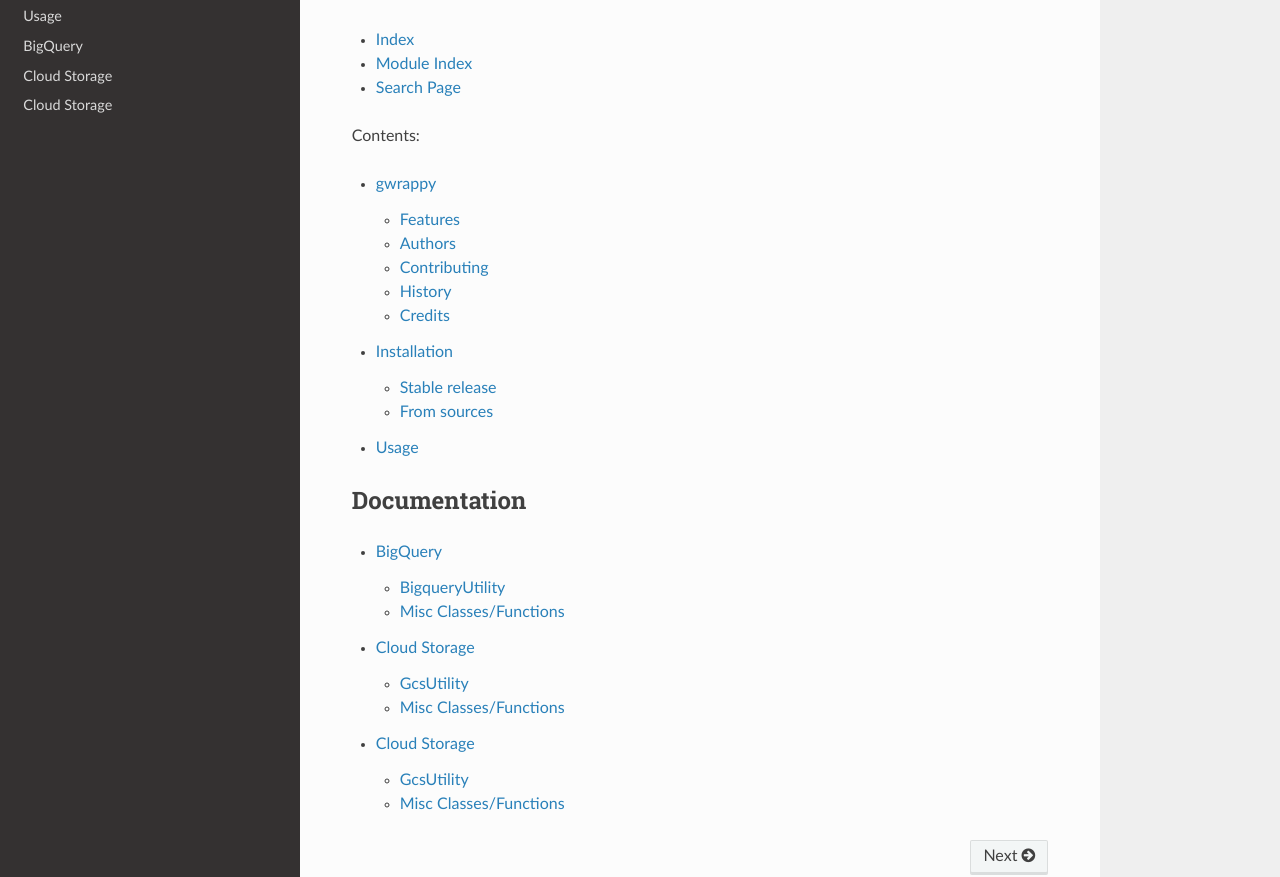
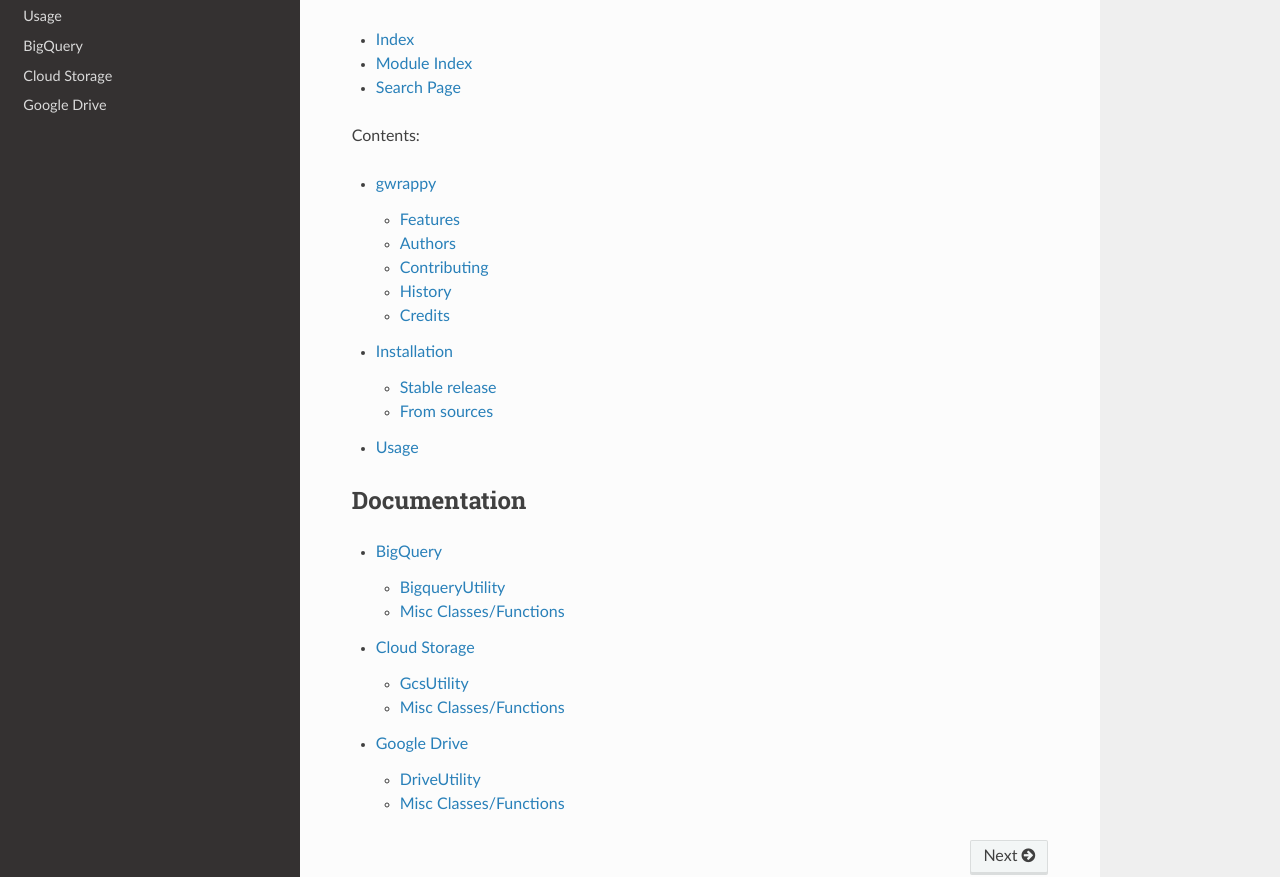
Before and after one commit to danielpoonwj/gwrappy, a Sphinx documentation site: the page built from docs/index.rst, in a window 1280 px wide and 1193 px high. Shown: the part 188-1065 px from the top of the window. Built offline with Sphinx 7.4.7 and the Read the Docs theme 2.0.0, drawn with Linux system fonts in a browser that asks for light colours; some of the changed lines change nothing that is shown.

Commit message:
organized module .rst files into subfolder

```diff
--- a/docs/conf.py
+++ b/docs/conf.py
@@ -20,9 +20,7 @@
 # directory, add these directories to sys.path here. If the directory is
 # relative to the documentation root, use os.path.abspath to make it
 # absolute, like shown here.
-sys.path.insert(0, os.path.abspath('..'))
-
-import gwrappy
+sys.path.insert(0, os.path.abspath('../'))
 
 # -- General configuration ---------------------------------------------
 
@@ -54,9 +52,9 @@
 # the built documents.
 #
 # The short X.Y version.
-version = gwrappy.__version__
+version = '0.1.0'
 # The full version, including alpha/beta/rc tags.
-release = gwrappy.__version__
+release = '0.1.0'
 
 # The language for content autogenerated by Sphinx. Refer to documentation
 # for a list of supported languages.
--- a/docs/index.rst
+++ b/docs/index.rst
@@ -21,7 +21,8 @@
 -------------
 
 .. toctree::
+    :maxdepth: 2
 
-    bigquery
-    storage
-    drive
+    modules/bigquery
+    modules/storage
+    modules/drive
--- a/docs/drive.rst
+++ b/docs/modules/drive.rst
@@ -1,9 +1,9 @@
-=============
-Cloud Storage
-=============
+============
+Google Drive
+============
 
-GcsUtility
-----------
+DriveUtility
+------------
 
 .. autoclass:: gwrappy.drive.DriveUtility
     :members:
```
Also changed, not shown: docs/modules/bigquery.rst (renamed from docs/bigquery.rst), docs/modules/storage.rst (renamed from docs/storage.rst).
